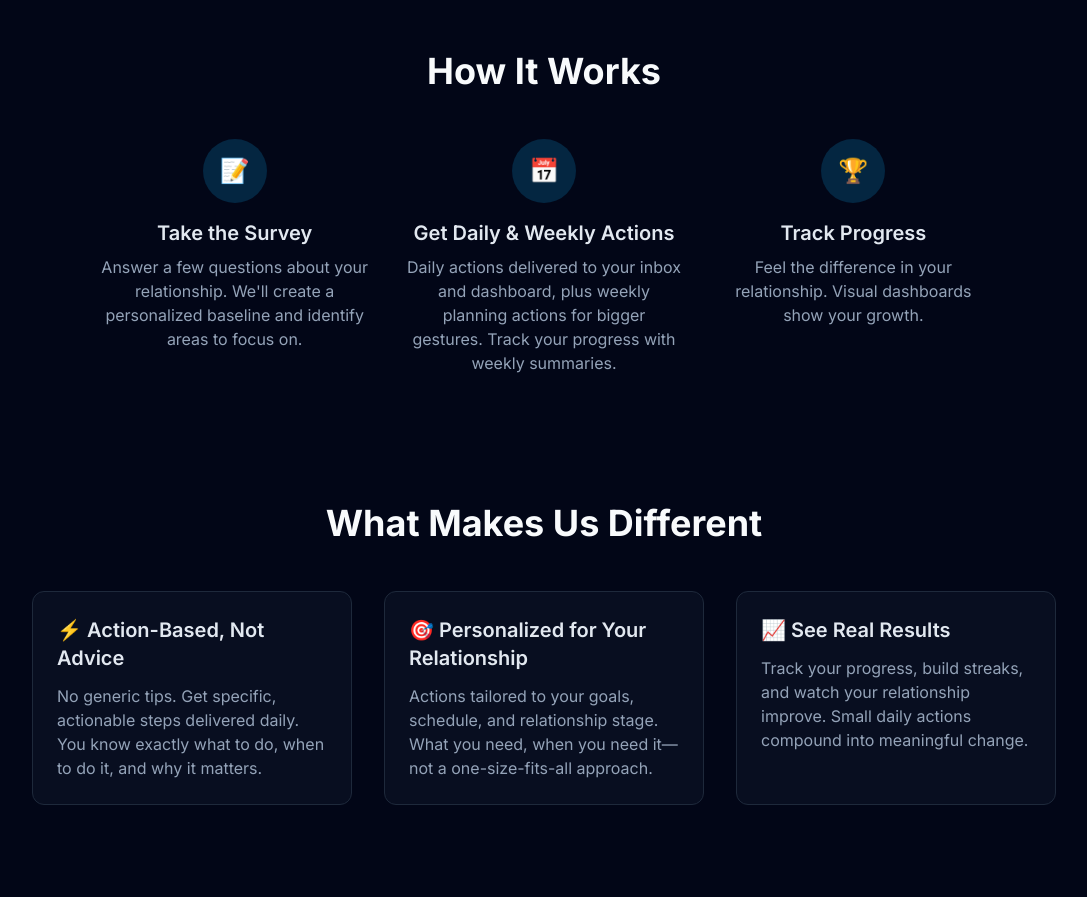
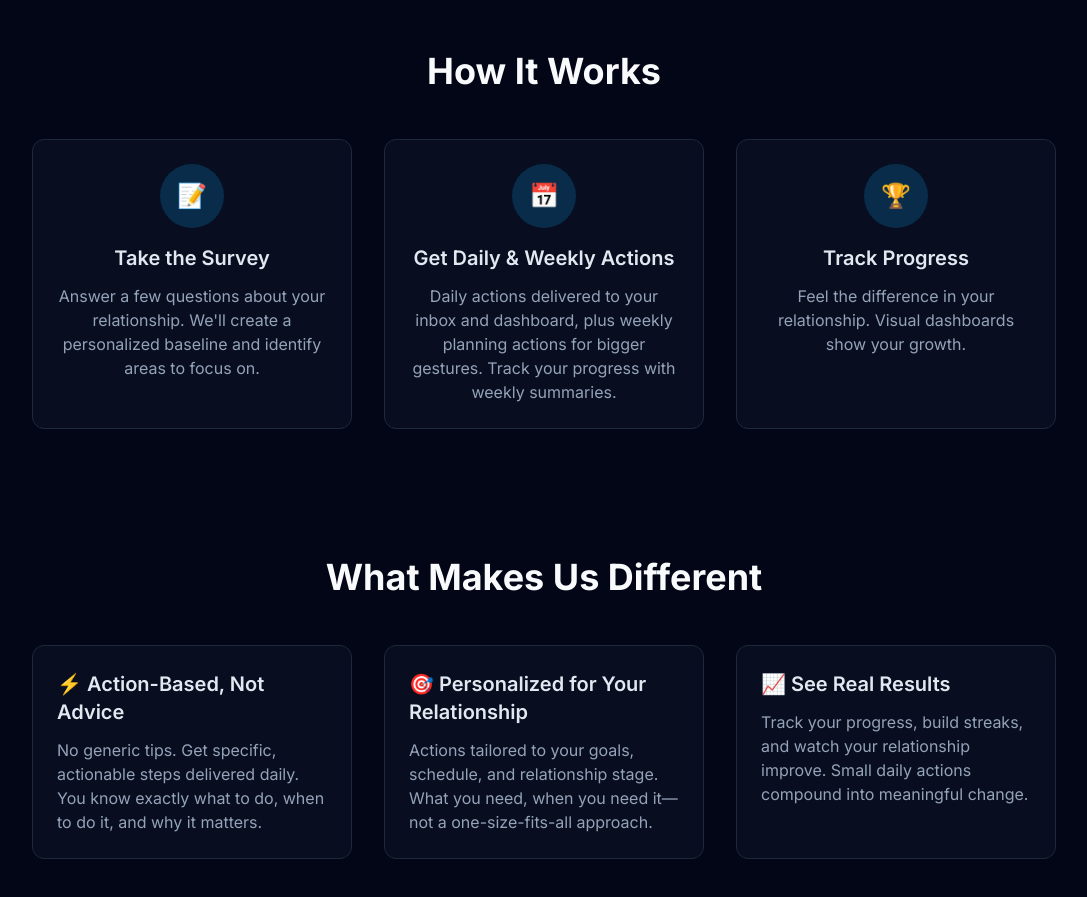
Before and after one commit to loo83gh22-droid/Husband-Daily-Tips, a Next.js app: page / in a window 1280 px wide. Shown: the part 900-1797 px from the top of the page, without its empty margins (96-1183 px from the left). Built offline with nearby package versions, Linux system fonts and the light colour scheme; no server answers.

Commit message:
Standardize How It Works and What Makes Us Different sections - Convert How It Works to use same card format as What Makes Us Different - Both sections now use consistent card styling (bg-slate-900/50, border, rounded-xl) - Improved visual consistency across landing page sections

```diff
--- a/app/page.tsx
+++ b/app/page.tsx
@@ -431,30 +431,30 @@ export default async function Home() {
             <h2 className="text-3xl md:text-4xl font-bold text-slate-50 text-center mb-12">
               How It Works
             </h2>
-            <div className="grid md:grid-cols-3 gap-8 max-w-4xl mx-auto">
-              <div className="text-center">
+            <div className="grid md:grid-cols-3 gap-8 max-w-5xl mx-auto">
+              <div className="bg-slate-900/50 border border-slate-800 rounded-xl p-6 text-center">
                 <div className="w-16 h-16 bg-primary-500/20 rounded-full flex items-center justify-center mx-auto mb-4">
                   <span className="text-2xl">📝</span>
                 </div>
-                <h3 className="text-xl font-semibold text-slate-200 mb-2">Take the Survey</h3>
+                <h3 className="text-xl font-semibold text-slate-200 mb-3">Take the Survey</h3>
                 <p className="text-slate-400">
                   Answer a few questions about your relationship. We&apos;ll create a personalized baseline and identify areas to focus on.
                 </p>
               </div>
-              <div className="text-center">
+              <div className="bg-slate-900/50 border border-slate-800 rounded-xl p-6 text-center">
                 <div className="w-16 h-16 bg-primary-500/20 rounded-full flex items-center justify-center mx-auto mb-4">
                   <span className="text-2xl">📅</span>
                 </div>
-                <h3 className="text-xl font-semibold text-slate-200 mb-2">Get Daily & Weekly Actions</h3>
+                <h3 className="text-xl font-semibold text-slate-200 mb-3">Get Daily & Weekly Actions</h3>
                 <p className="text-slate-400">
                   Daily actions delivered to your inbox and dashboard, plus weekly planning actions for bigger gestures. Track your progress with weekly summaries.
                 </p>
               </div>
-              <div className="text-center">
+              <div className="bg-slate-900/50 border border-slate-800 rounded-xl p-6 text-center">
                 <div className="w-16 h-16 bg-primary-500/20 rounded-full flex items-center justify-center mx-auto mb-4">
                   <span className="text-2xl">🏆</span>
                 </div>
-                <h3 className="text-xl font-semibold text-slate-200 mb-2">Track Progress</h3>
+                <h3 className="text-xl font-semibold text-slate-200 mb-3">Track Progress</h3>
                 <p className="text-slate-400">
                   Feel the difference in your relationship. Visual dashboards show your growth.
                 </p>
```
